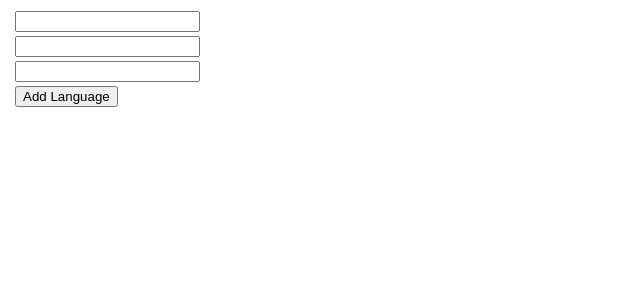
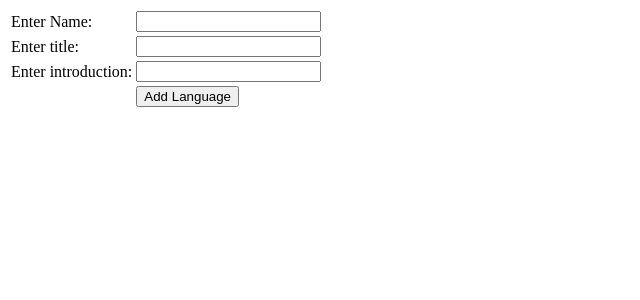
Before and after one commit to MennaRamadan/Assignment-UI, an Angular app: page /addLanguage in a window 1280 px wide. Shown: the top 300 px of the page, without its empty margins (0-640 px from the left). Built offline with nearby package versions, Linux system fonts and the light colour scheme.

Commit message:
last commit

```diff
--- a/src/app/languages/addLanguage.component.html
+++ b/src/app/languages/addLanguage.component.html
@@ -1,7 +1,7 @@
 <table>
     <tr>
         <td>
-            <label text="Enter Name: "></label>
+            <label> Enter Name: </label>
         </td>
         <td>
             <input type="text" #name/>
@@ -10,7 +10,7 @@
 
     <tr>
         <td>
-            <label text="Enter title: "></label>
+            <label>Enter title: </label>
         </td>
         <td>
             <input type="text" #title/>
@@ -19,7 +19,7 @@
 
     <tr>
         <td>
-            <label text="Enter introduction: "></label>
+            <label>Enter introduction: </label>
         </td>
         <td>
             <input type="text" #introduction/>
```
